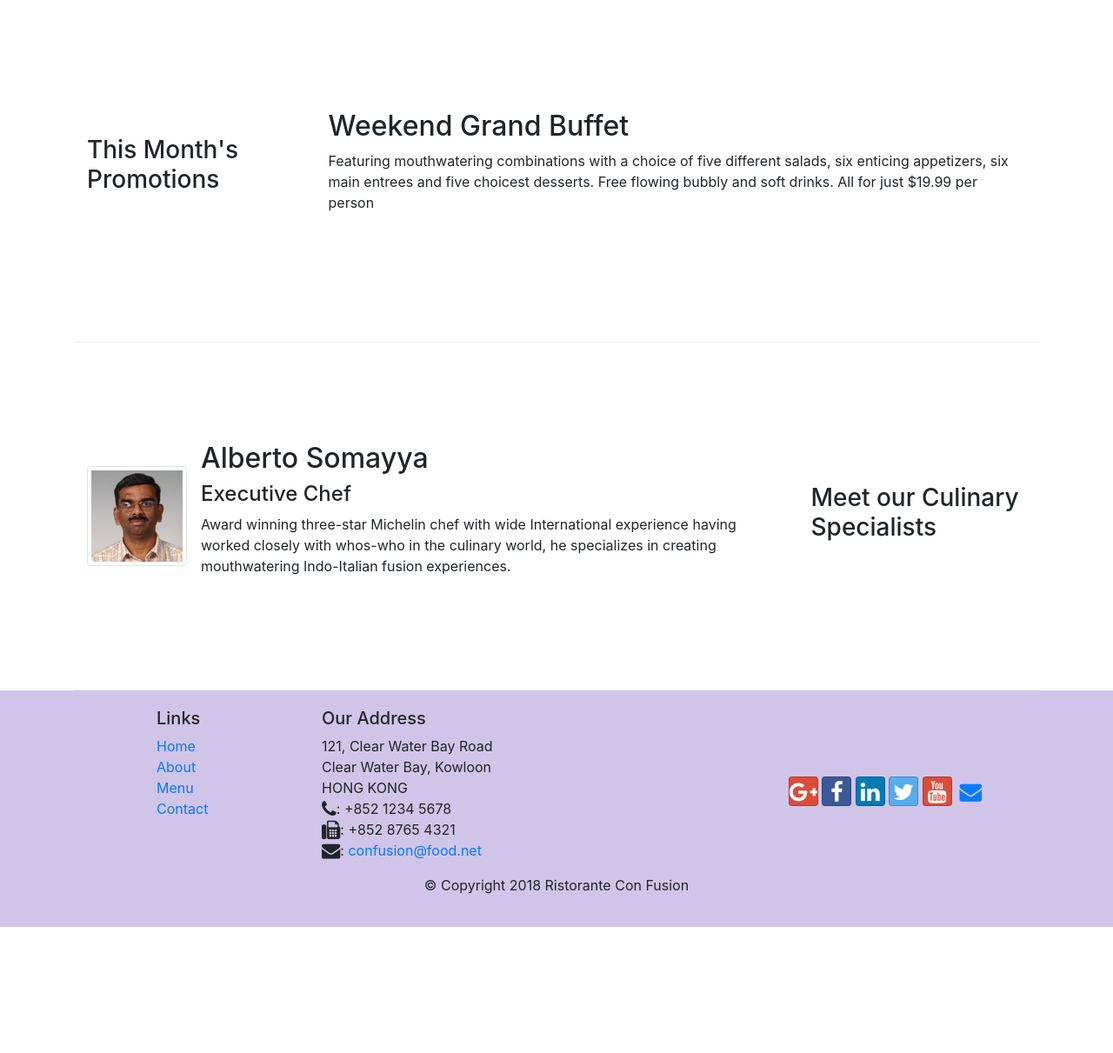
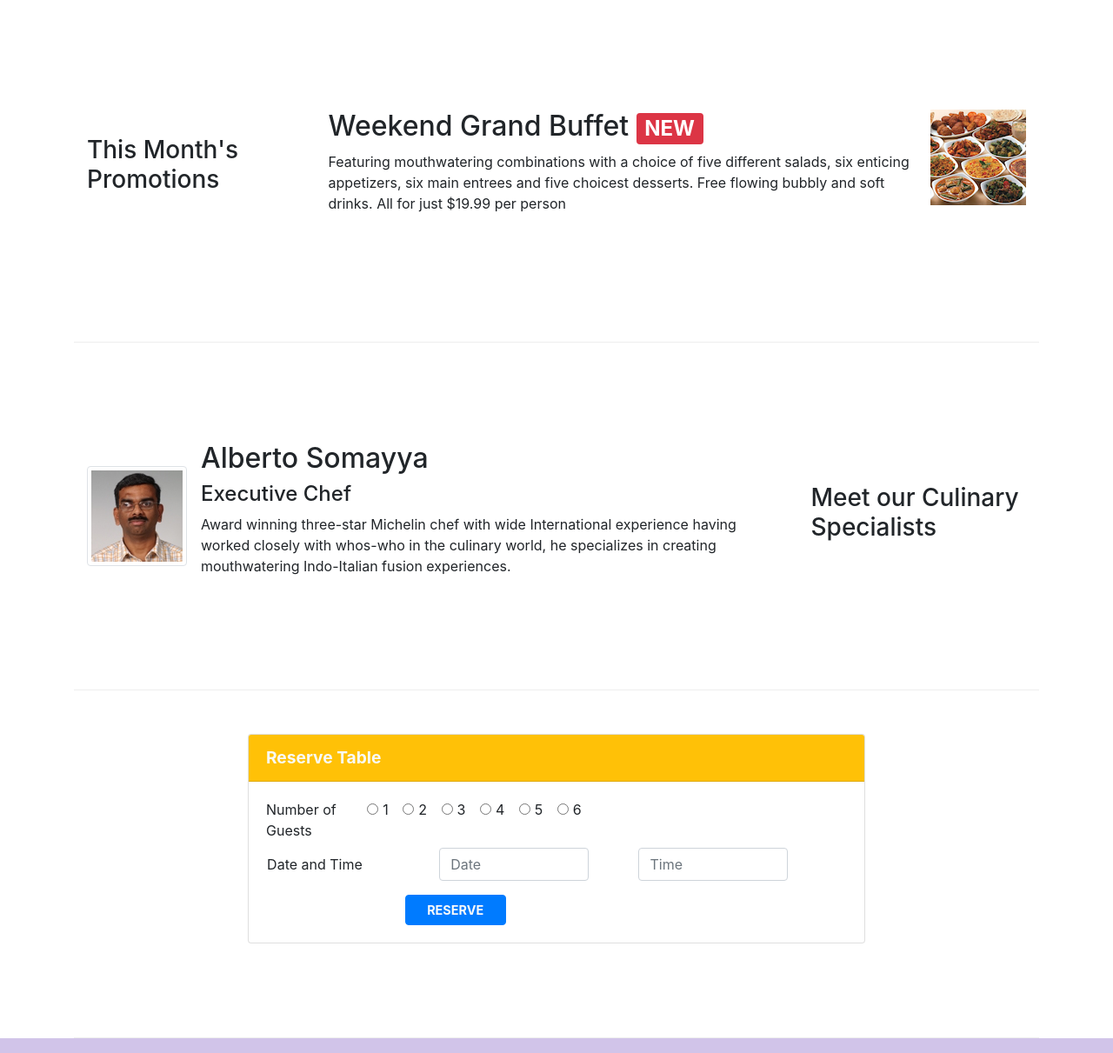
Before and after one commit to mallikarjun2000/Bootstrap-Confusion, a website: page index.html in a window 1280 px wide. Shown: the part 740-1951 px from the top of the page at 87% size. Before the commit the page ends 1806 px from the top, so only its background shows below. Drawn offline with nearby package versions, Linux system fonts and the light colour scheme.

```diff
--- a/css/styles.css
+++ b/css/styles.css
@@ -38,3 +38,10 @@
 .navbar-dark{
     background-color: #512DA8;
 }
+
+.tab-content {
+    border-left: 1px solid #ddd;
+    border-right: 1px solid #ddd;
+    border-bottom: 1px solid #ddd;
+    padding: 10px;
+}
--- a/index.html
+++ b/index.html
@@ -39,8 +39,11 @@
                     <h1>Ristorante con Fusion</h1>
                     <p>We take inspiration from the World's best cuisines, and create a unique fusion experience. Our lipsmacking creations will tickle your culinary senses!</p>
                 </div>
-                <div class="col-12 col-sm-6">
-                    <img class="image"/>
+                <div class="col-12 col-sm-3 ">
+                    <img src="img/logo.png" class="img-fluid">
+                </div>
+                <div class="col-12 col-sm-3 d-flex justify-content-center align-items-center">
+                    <a class="btn bg-warning align-middle text-dark" style="font-weight: bold;" href="#revervetable">Reserve Table</a>
                 </div>
             </div>
         </div>
@@ -64,12 +67,18 @@
 
 
         <div class="row row-content align-items-center">
-            <div class="col-12 col-sm-4 col-md-3">
+            <div class="col-12 col-sm-3 col-md-3">
                 <h3>This Month's Promotions</h3>
             </div>
-            <div class="col-12 col-sm col-md">
-                <h2>Weekend Grand Buffet</h2>
-                <p>Featuring mouthwatering combinations with a choice of five different salads, six enticing appetizers, six main entrees and five choicest desserts. Free flowing bubbly and soft drinks. All for just $19.99 per person </p>
+            <div class="col-12 col-sm-9 col-md-9">
+                <div class="media">
+                    <div class="media-body">
+                        <h2>Weekend Grand Buffet <span class="badge badge-hot badge-danger">NEW</span></h2>
+                        <p>Featuring mouthwatering combinations with a choice of five different salads, six enticing appetizers, six main entrees and five choicest desserts. Free flowing bubbly and soft drinks. All for just $19.99 per person </p>
+
+                    </div>
+                    <img class="ml-3" src="./img/buffet.png" alt="Generic placeholder image">
+                </div>
             </div>
         </div>
 
@@ -89,6 +98,56 @@
                             whos-who in the culinary world, he specializes in
                             creating mouthwatering Indo-Italian fusion experiences.
                             </p>
+                    </div>
+                </div>
+            </div>
+        </div>
+        <div class="row row-content" id="revervetable">
+            <div class="col-12 col-md-8 offset-sm-2">
+                <div class="card">
+                    <div class="card-header bg-warning text-light" style="font-size: 120%;font-weight: bold;">
+                        Reserve Table
+                    </div>
+                    <div class="card-body">
+                        <form>
+                            <div class="form-group row">
+                                <label class="col-md-2">Number of Guests</label>
+                                <div class="col-12 col-md-9">
+                                    <div class="form-check form-check-inline">
+                                        <input class="form-check-input" type="radio" name="number1" />
+                                        <label class="form-check-label">1</label>
+                                    </div>
+                                    <div class="form-check form-check-inline">
+                                        <input class="form-check-input" type="radio" name="number2">
+                                        <label class="form-check-label">2</label>
+                                    </div>
+                                    <div class="form-check form-check-inline">
+                                        <input class="form-check-input" type="radio" name="number3">
+                                        <label class="form-check-label">3</label>
+                                    </div>
+                                    <div class="form-check form-check-inline">
+                                        <input class="form-check-input" type="radio" name="number4">
+                                        <label class="form-check-label">4</label>
+                                    </div>
+                                    <div class="form-check form-check-inline">
+                                        <input class="form-check-input" type="radio" name="number5">
+                                        <label class="form-check-label">5</label>
+                                    </div>
+                                    <div class="form-check form-check-inline">
+                                        <input class="form-check-input" type="radio" name="number6">
+                                        <label class="form-check-label">6</label>
+                                    </div>
+                                </div>
+                                <div class="row">
+                                    <label class="col-form-label col-sm-3 text-center">Date and Time</label>
+                                    <input class="form-control col-md-3 offset-1 col-10" type="text" placeholder="Date">
+                                    <input class="form-control col-md-3 offset-1 col-10" type="text" placeholder="Time">
+                                </div>
+                            </div>
+                            <div class="row">
+                                <input type=submit style="font-weight: bold;font-size: 90%;" href="#" class="btn btn-primary col-3 col-md-2 text-light offset-3" value="RESERVE"/>
+                            </div>
+                        </form>
                     </div>
                 </div>
             </div>
```
Also changed, not shown: aboutus.html (+31 -0 lines).
